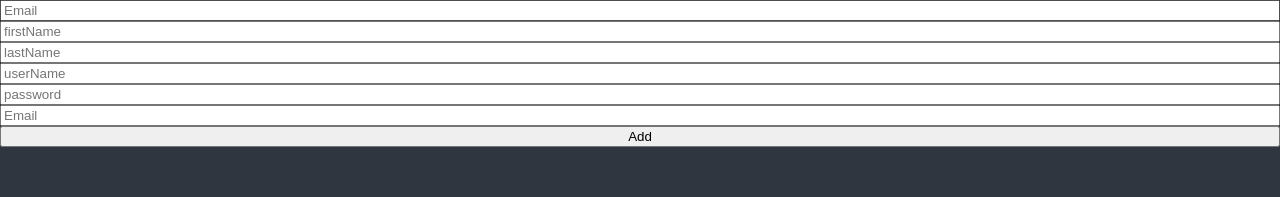
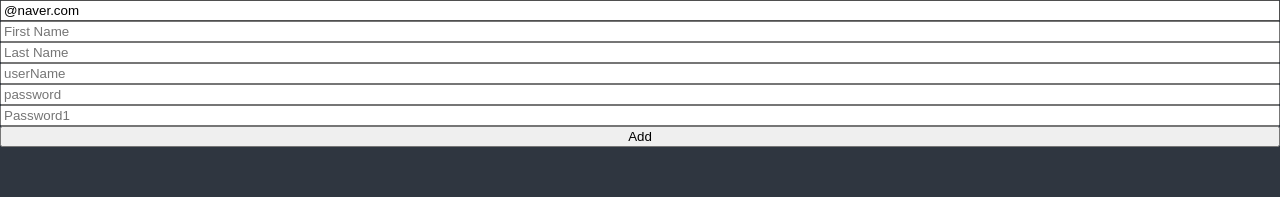
Before and after one commit to insidelamp/nomad_todolist, a React (Create React App) app in the folder todo/: page / in a window 1280 px wide. Shown: the top 197 px of the page. Built offline with nearby package versions, Linux system fonts and the light colour scheme.

Commit message:
그냥제출시 적어주세요 보이기

```diff
--- a/todo/src/ToDoList.tsx
+++ b/todo/src/ToDoList.tsx
@@ -1,43 +1,74 @@
-import React, { useState } from "react";
+import React from "react";
 import { useForm } from "react-hook-form";
 
+interface IForm {
+  email: string;
+  firstName: string;
+  lastName: string;
+  username: string;
+  password: string;
+  password1: string;
+}
+
 function ToDoList() {
-  const { register, handleSubmit, formState } = useForm();
+  const {
+    register,
+    handleSubmit,
+    formState: { errors },
+  } = useForm<IForm>({
+    defaultValues: {
+      email: "@naver.com",
+    },
+  });
   const onValid = (data: any) => {
     console.log(data);
   };
-  console.log(formState.errors);
 
   return (
     <div>
-      <form style={{ display: "flex", flexDirection: "column" }}>
+      <form
+        style={{ display: "flex", flexDirection: "column" }}
+        onSubmit={handleSubmit(onValid)}
+      >
         <input
-          {...register("email", { required: true })}
+          {...register("email", {
+            required: "Email is required",
+            pattern: {
+              value: /^[A-Za-z0-9._%+-]+@naver.com$/,
+              message: "Only naver.com emails allowed",
+            },
+          })}
           placeholder="Email"
-        ></input>
+        />
+        <span>{errors?.email?.message}</span>
         <input
-          {...register("firstName", { required: true })}
-          placeholder="firstName"
-        ></input>
+          {...register("firstName", { required: "write here" })}
+          placeholder="First Name"
+        />
+        <span>{errors?.firstName?.message}</span>
         <input
-          {...register("lastName", { required: true })}
-          placeholder="lastName"
-        ></input>
+          {...register("lastName", { required: "write here" })}
+          placeholder="Last Name"
+        />
+        <span>{errors?.lastName?.message}</span>
         <input
-          {...register("userName", { required: true })}
+          {...register("username", { required: "write here", minLength: 10 })}
           placeholder="userName"
         ></input>
+        <span>{errors?.username?.message}</span>
         <input
-          {...register("password", { required: true })}
+          {...register("password", { required: "write here", minLength: 5 })}
           placeholder="password"
         ></input>
+        <span>{errors?.password?.message}</span>
         <input
           {...register("password1", {
             required: "Password is required",
             minLength: { value: 5, message: "Your passwrd is too short" },
           })}
-          placeholder="Email"
+          placeholder="Password1"
         ></input>
+        <span>{errors?.password1?.message}</span>
         <button>Add</button>
       </form>
     </div>
```
